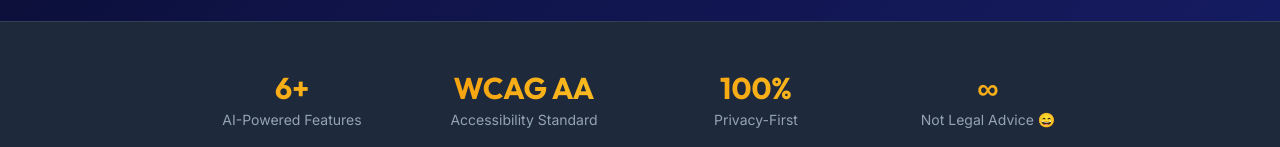
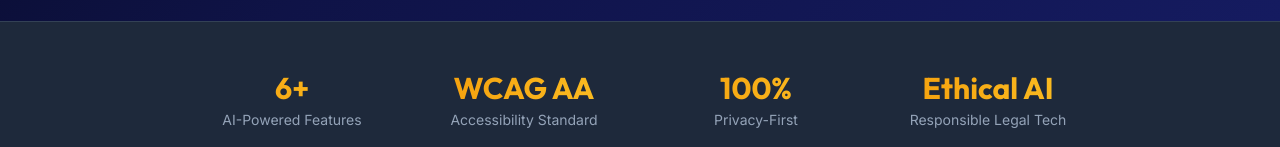
Before and after one commit to MOHDUBES/NyaySetu-AI, a React (Vite) app in the folder frontend/: page / in a window 1280 px wide. Shown: the part 805-952 px from the top of the page. Built offline with nearby package versions, Linux system fonts and the light colour scheme; no server answers.

Commit message:
style: remove casual emoji and update stats badge to professional label

```diff
--- a/frontend/src/pages/Landing.tsx
+++ b/frontend/src/pages/Landing.tsx
@@ -62,7 +62,7 @@ const stats = [
   { value: '6+', label: 'AI-Powered Features' },
   { value: 'WCAG AA', label: 'Accessibility Standard' },
   { value: '100%', label: 'Privacy-First' },
-  { value: '∞', label: 'Not Legal Advice 😄' },
+  { value: 'Ethical AI', label: 'Responsible Legal Tech' },
 ]
 
 const containerVariants = {
```
